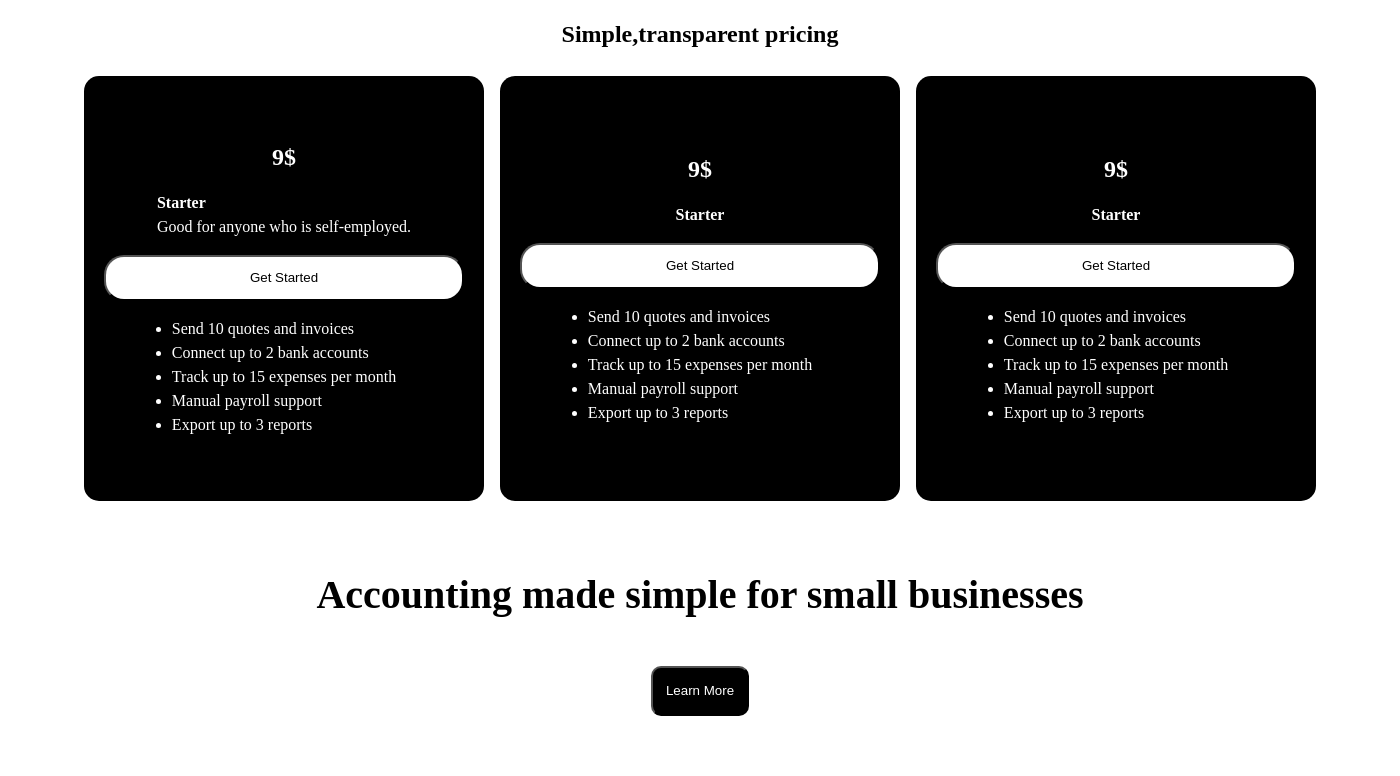
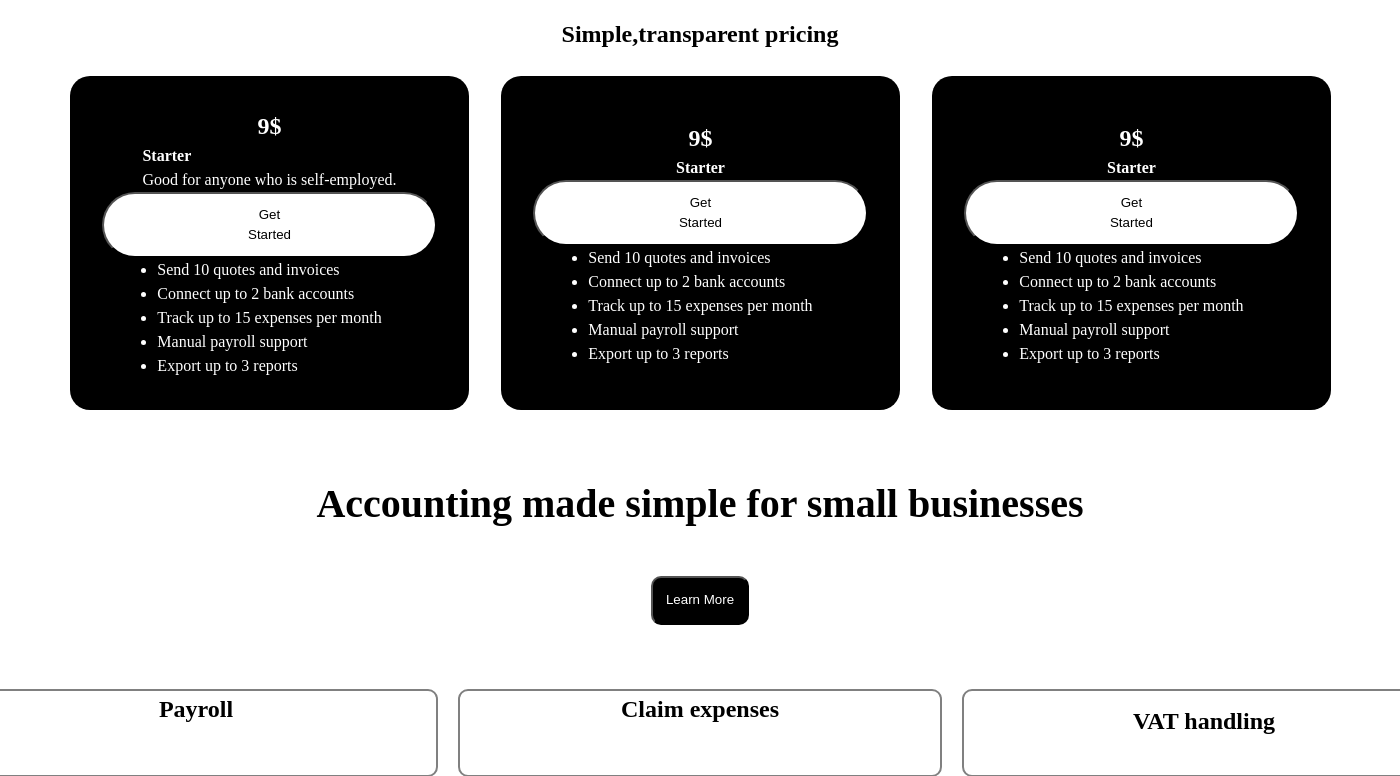
Before and after one commit to aungmintun1/HTML-projects, a PHP site: page / in a window 1400 px wide; the page is wider, and only the part inside the window is pictured. Shown: the part 66-842 px from the top of that part. Run offline with PHP 8.4, Linux system fonts and the light colour scheme.

Commit message:
changed price box css properties to be more optimal

```diff
--- a/project2-STD/cards.css
+++ b/project2-STD/cards.css
@@ -1,25 +1,30 @@
+
+.cards{
+    width:90%;
+    margin-inline: auto;
+}
+
 .textContainer{
     text-align: center;
 }
 
+
 .cardContainer{
     display: flex;
-    justify-content: center;
-    align-items: center;
-    gap:1rem;
+    gap:2rem;
 }
 
 .card{
+    flex:1;
     background-color: black;
-    width: 400px;
-    height: 425px;
-    border-radius: 15px;
+    padding:2rem;
+    border-radius: 20px;
 
     display: flex;
     flex-direction: column;
     align-items: center;
     justify-content: center;
-    gap:1rem;
+
 }
 .card>h2,strong,li,p{
     color:white;
@@ -32,5 +37,5 @@
 
     background-color: white;
     color:black;
-    border-radius: 20px;
+    border-radius: 1000000px;
 }
```
